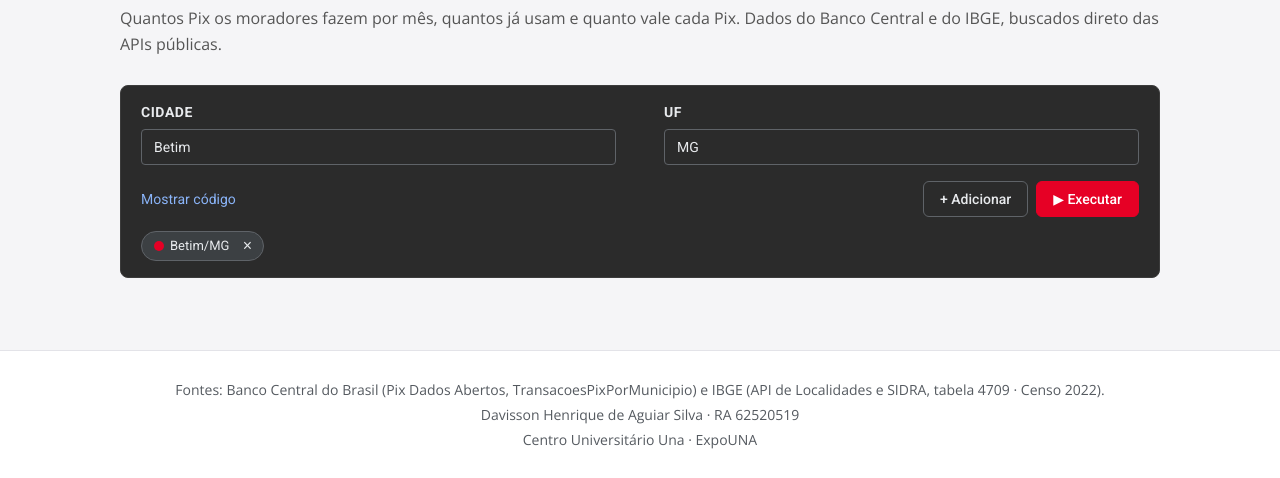
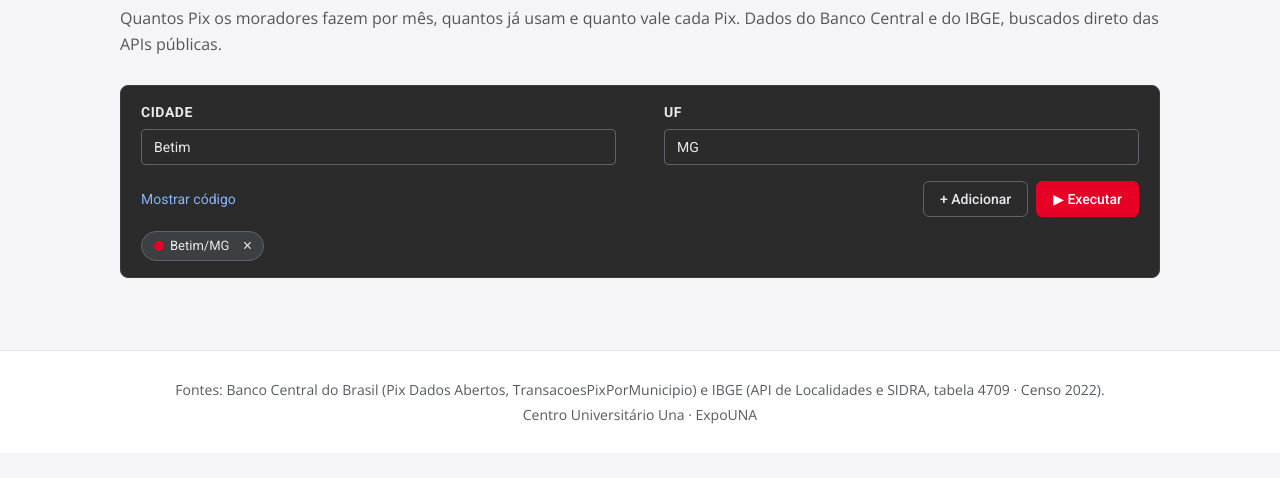
Before and after one commit to Davisson10/EXPOUNA_PIX, a plain HTML site: page index.html in a window 1280 px wide. Shown: the part 382-860 px from the top of the page. After the commit the page ends 835 px from the top, so only its background shows below. Drawn offline with nearby package versions, Linux system fonts and the light colour scheme; a small style sheet from the web is missing; a web font is replaced by a local one.

```diff
--- a/index.html
+++ b/index.html
@@ -117,7 +117,6 @@
   <footer class="rodape">
     <p>Fontes: Banco Central do Brasil (Pix Dados Abertos, TransacoesPixPorMunicipio) e
        IBGE (API de Localidades e SIDRA, tabela 4709 · Censo 2022).</p>
-    <p>Davisson Henrique de Aguiar Silva · RA 62520519</p>
     <p>Centro Universitário Una · ExpoUNA</p>
   </footer>
 
```
Also changed, not shown: 1 other file.
